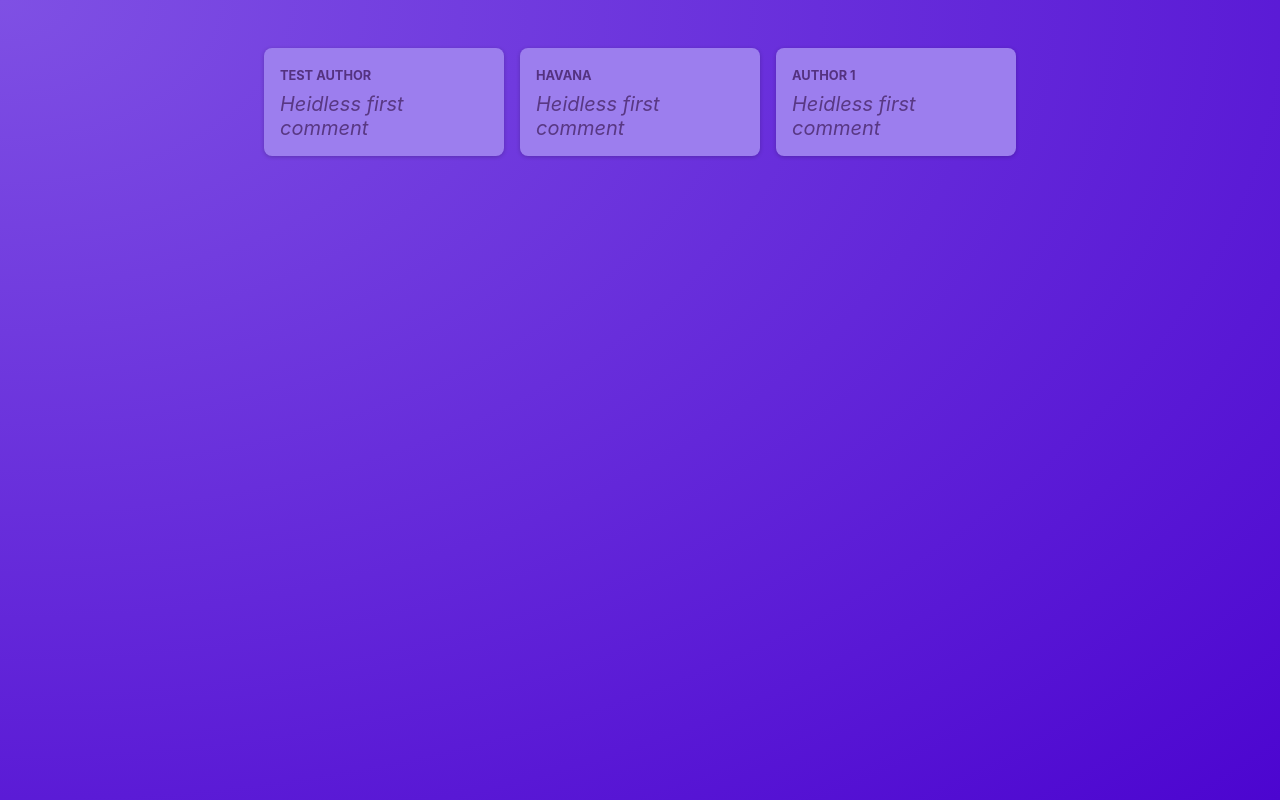
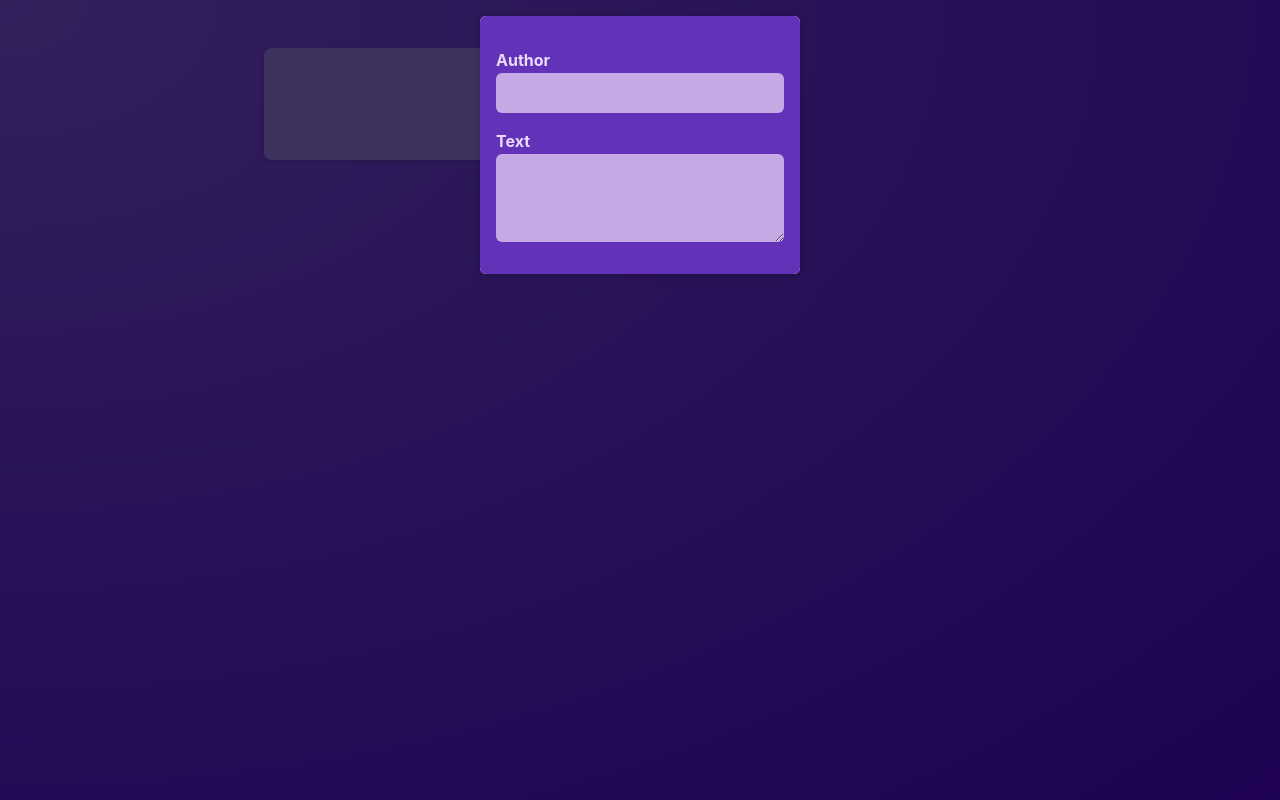
Before and after one commit to heidless-stillwater/react-starting-snapshot, a React (Vite) app: page / in a window 1280 px wide. Built offline with nearby package versions, Linux system fonts and the light colour scheme.

Commit message:
implemented modal input box

```diff
--- /dev/null
+++ b/src/components/Modal.jsx
@@ -0,0 +1,14 @@
+import classes from './Modal.module.css';
+
+function Modal({children}) {
+    return (
+        <>
+            <div className={classes.backdrop}/>
+            <dialog open className={classes.modal}>
+                {children}
+            </dialog>
+        </>
+    );
+}
+
+export default Modal;
--- /dev/null
+++ b/src/components/Modal.module.css
@@ -0,0 +1,18 @@
+.backdrop {
+    position: fixed;
+    top: 0;
+    left: 0;
+    width: 100%;
+    height: 100vh;
+    background-color: rgba(0, 0, 0, 0.6);
+    z-index: 1;
+  }
+
+  .modal {
+    border: none;
+    border-radius: 6px;
+    box-shadow: 0 2px 8px rgba(0, 0, 0, 0.2);
+    padding: 0;
+    overflow: hidden;
+    z-index: 1;
+  }
--- /dev/null
+++ b/src/components/NewPost.jsx
@@ -0,0 +1,18 @@
+import classes from './NewPost.module.css';
+
+function NewPost(props) {
+    return (
+        <form className={classes.form}>
+            <p>
+                <label htmlFor="name">Author</label>
+                <input type="text" id="name" required onChange={props.onAuthorChange}/>
+            </p>
+            <p>
+                <label htmlFor="body">Text</label>
+                <textarea id="body" required rows={3} onChange={props.onBodyChange}/>
+            </p>
+        </form>
+    );
+}
+
+export default NewPost;
--- /dev/null
+++ b/src/components/NewPost.module.css
@@ -0,0 +1,52 @@
+.form {
+    background-color: #6233b9;
+    padding: 1rem;
+    width: 20rem;
+  }
+
+  .form label {
+    display: block;
+    margin-bottom: 0.05rem;
+    color: #eadbfb;
+    font-weight: bold;
+  }
+
+  .form input,
+  .form textarea {
+    display: block;
+    width: 100%;
+    font: inherit;
+    padding: 0.5rem;
+    border-radius: 6px;
+    border: none;
+    background-color: #c4a9e4;
+    color: #28262c;
+  }
+
+  .actions {
+    display: flex;
+    justify-content: flex-end;
+    gap: 0.5rem;
+  }
+
+  .actions button {
+    cursor: pointer;
+    font: inherit;
+    padding: 0.5rem 1.5rem;
+    border: none;
+    border-radius: 4px;
+    background-color: #34036c;
+    color: #e5d5f7;
+  }
+
+  .actions button:hover {
+    background-color: #23014a;
+  }
+
+  .actions button[type='button'] {
+    background-color: transparent;
+  }
+
+  .actions button[type='button']:hover {
+    color: #d1bee6;
+  }
--- a/src/components/Post.jsx
+++ b/src/components/Post.jsx
@@ -4,7 +4,7 @@
 
     return <div className={classes.post}>
         <p className={classes.author}>{props.author}</p>
-        <p className={classes.text}>Heidless first comment</p>
+        <p className={classes.body}>{props.body}</p>
     </div>
 }
 
--- a/src/components/PostsList.jsx
+++ b/src/components/PostsList.jsx
@@ -1,13 +1,36 @@
+import { useState } from 'react';
+
 import Post from './Post.jsx'
+import NewPost from './NewPost.jsx'
+import Modal from './Modal.jsx'
+
 import classes from './PostsList.module.css'
 
 function PostsList(props) {
+    const [ enteredBody, setEnteredBody ] = useState('');
+    const [ enteredAuthor, setEnteredAuthor ] = useState('');
+
+    function bodyChangeHandler(event) {
+        setEnteredBody(event.target.value);
+    }
+
+    function authorChangeHandler(event) {
+        setEnteredAuthor(event.target.value);
+    }
+
     return (
-        <ul className={classes.posts}>
-            <Post author='test author' />
-            <Post author='havana' />
-            <Post author='author 1' />
-        </ul>
+        <>
+            <Modal>
+                <NewPost
+                    onAuthorChange={authorChangeHandler}
+                    onBodyChange={bodyChangeHandler}
+                />
+            </Modal>
+            <ul className={classes.posts}>
+                <Post author={enteredAuthor} body={enteredBody} />
+                <Post author='Max' body='test body' />
+            </ul>
+        </>
     );
 }
 
```
